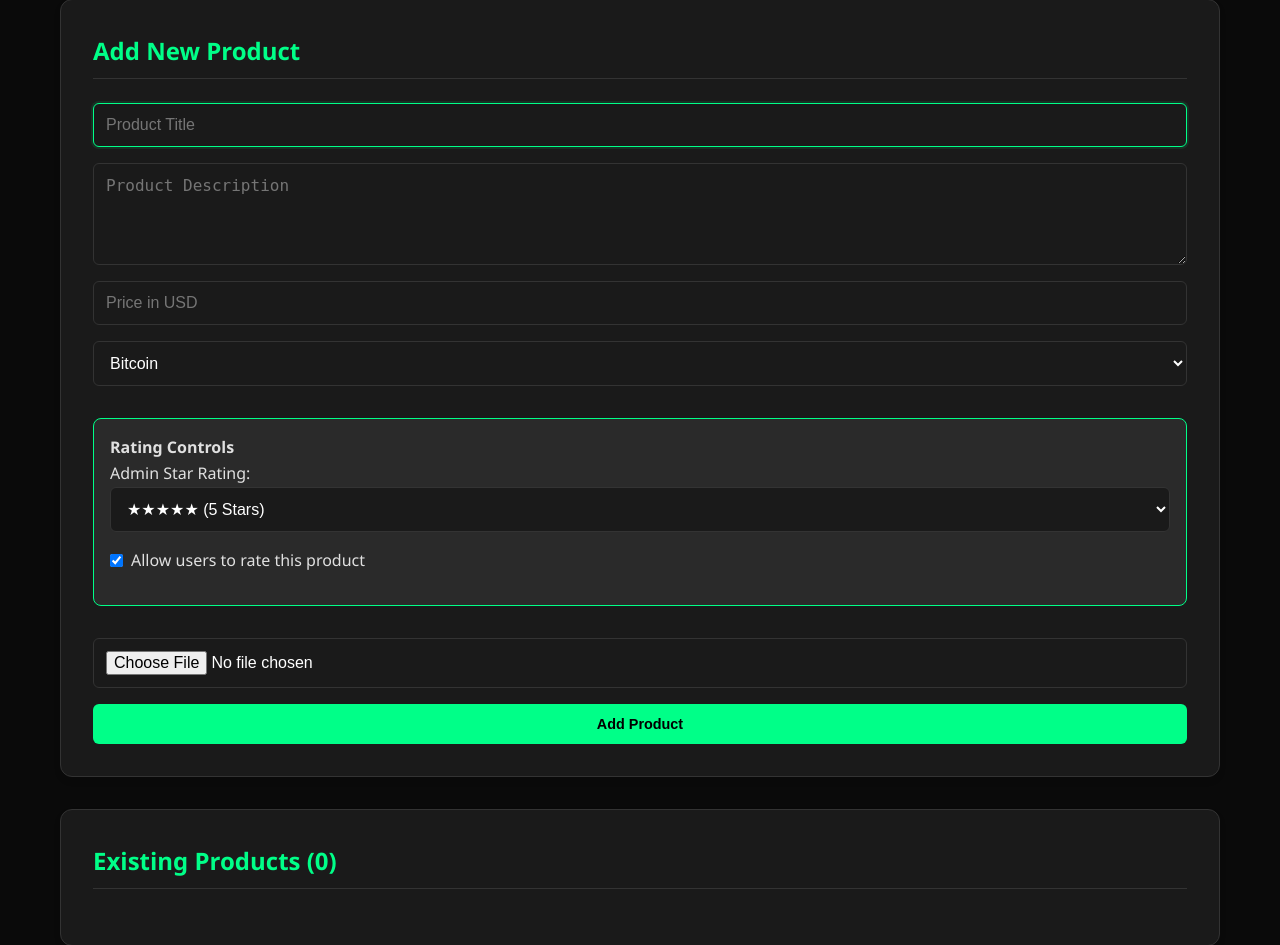
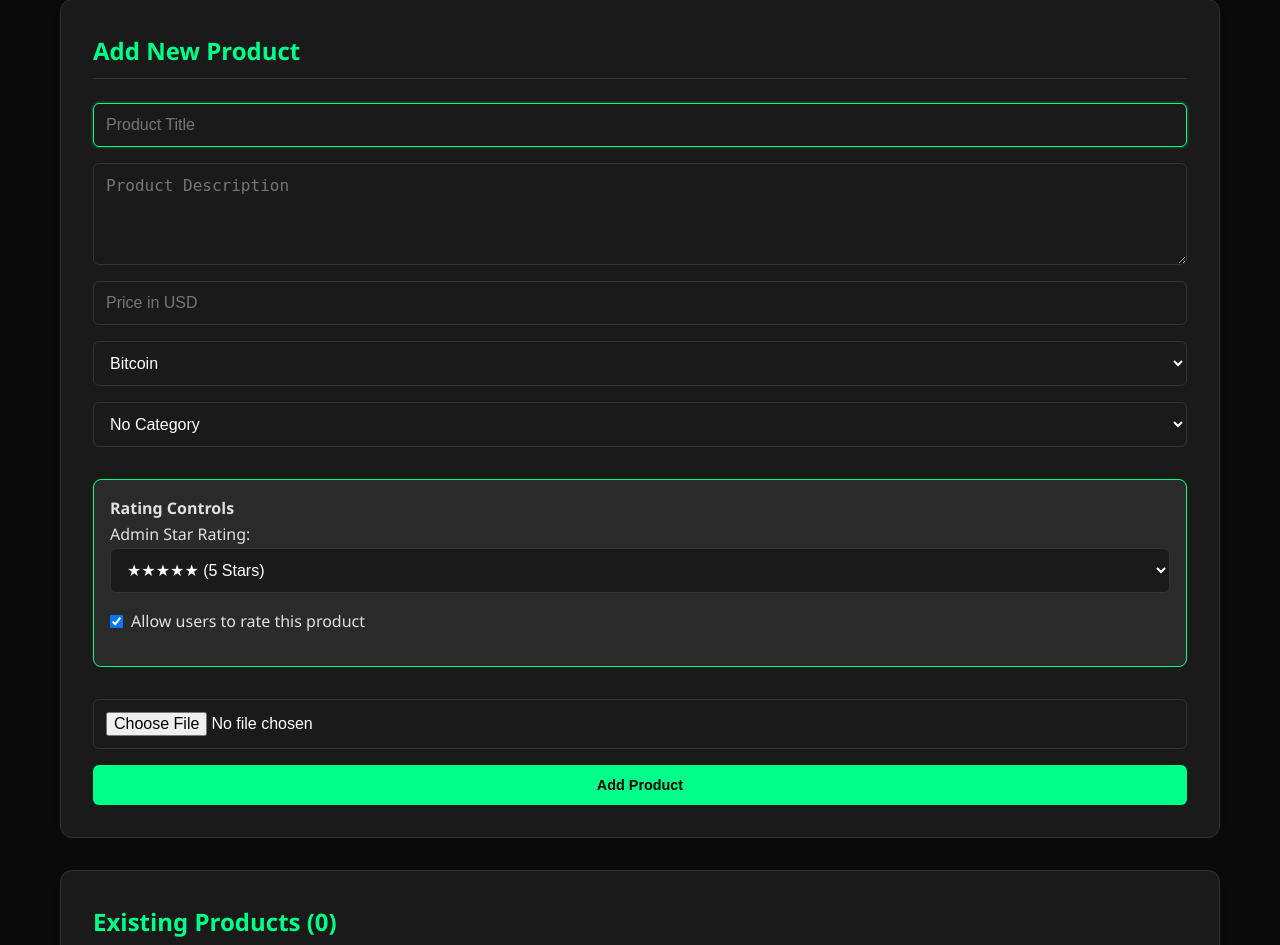
Before and after one commit to Star-Quests/corner-door-marketplace, a Flask app: page /admin/products in a window 1280 px wide. Shown: the part 183-1128 px from the top of the page. Run offline with Flask 3, Linux system fonts and the light colour scheme; a user stored in the database is signed in; data that the repository does not hold is empty.

Commit message:
Add category selection to product form and fix delete button

```diff
--- a/templates/admin/products.html
+++ b/templates/admin/products.html
@@ -13,6 +13,13 @@
             <option value="BTC">Bitcoin</option>
             <option value="ETH">Ethereum</option>
             <option value="SOL">Solana</option>
+        </select>
+
+        <select class="form-control" name="category_id">
+            <option value="">No Category</option>
+            {% for category in categories %}
+            <option value="{{ category.id }}">{{ category.name }}</option>
+            {% endfor %}
         </select>
 
         <div class="admin-controls">
@@ -51,6 +58,9 @@
                     <p>{{ product.description }}</p>
                     <p><strong>Price:</strong> ${{ "%.2f"|format(product.price_usd) }} USD</p>
                     <p><strong>Crypto:</strong> {{ product.crypto_type }}</p>
+                    {% if product.category %}
+                    <p><strong>Category:</strong> {{ product.category.name }}</p>
+                    {% endif %}
                     <div class="star-rating rating-display">
                         {% for i in range(5) %}
                             <span class="star {% if i < product.admin_rating %}filled{% endif %}">★</span>
@@ -66,7 +76,7 @@
                     <p><strong>Created:</strong> {{ product.created_at.strftime('%Y-%m-%d') }}</p>
                     <p><strong>Orders:</strong> {{ product.orders|length }}</p>
                     <div style="margin-top: 1rem;">
-                        <button onclick="deleteProduct({{ product.id }})" class="delete-btn"
+                        <button onclick="deleteProduct({{ product.id }})" class="delete-btn">
                             Delete Product
                         </button>
                     </div>
```
Also changed, not shown: templates/admin/products.html.txt (+11 -1 lines).
